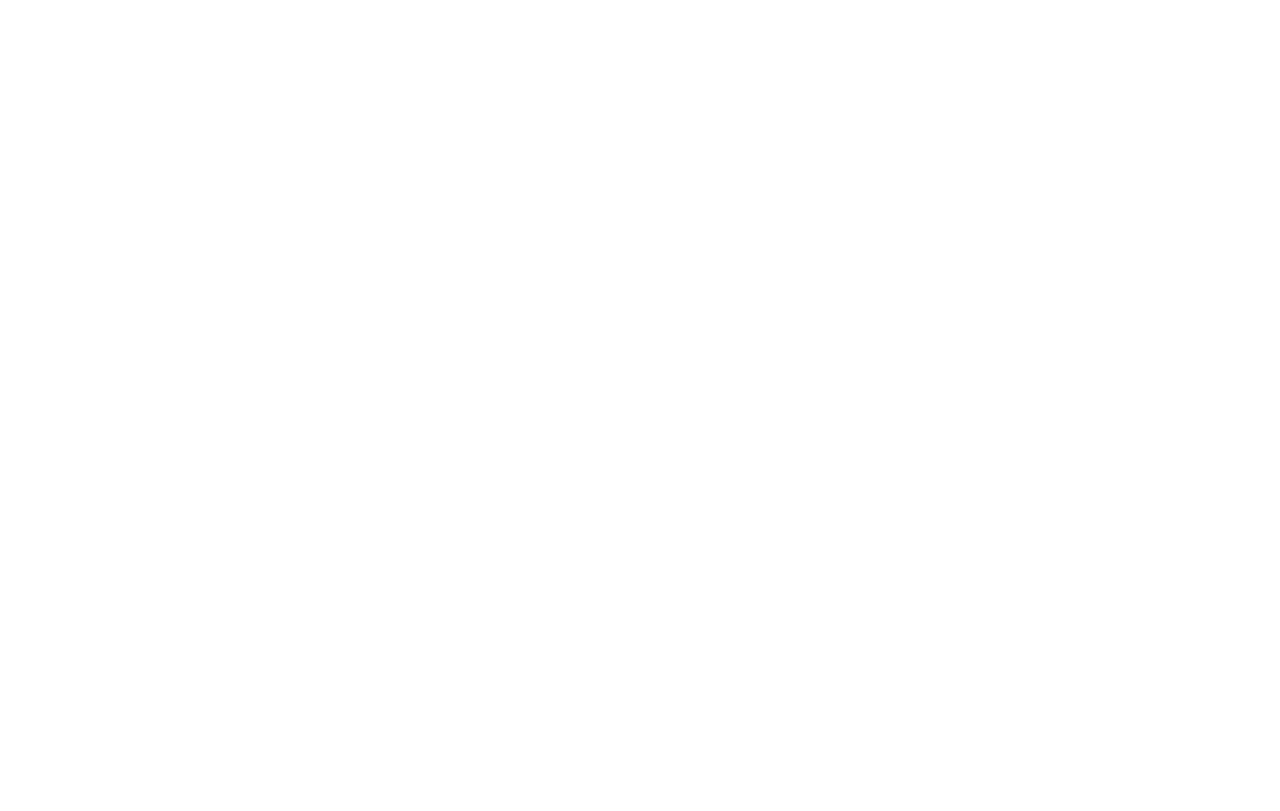
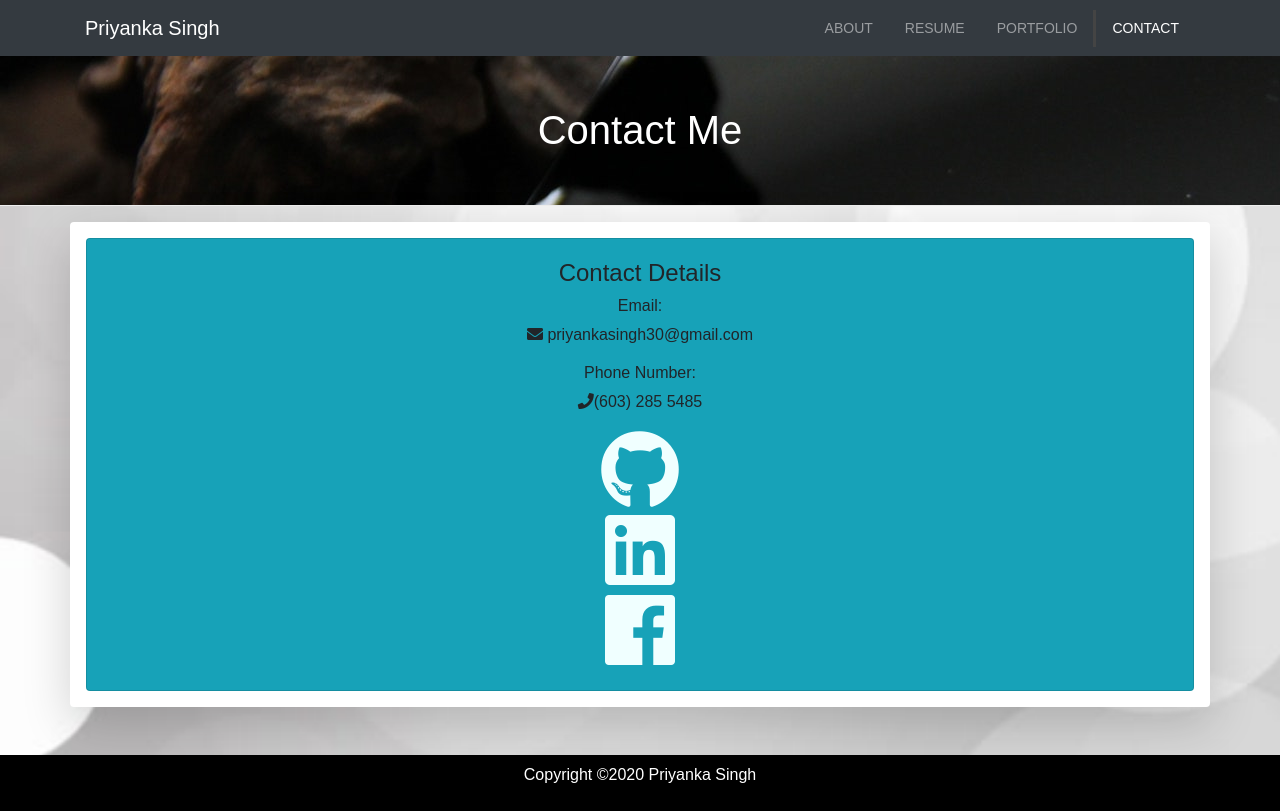
Before and after one commit to singhpri30/New-Portfolio, a plain HTML site: page contact.html in a window 1280 px wide. Drawn offline with nearby package versions, Linux system fonts and the light colour scheme.

Commit message:
updated contact page

```diff
--- a/assets/css/style.css
+++ b/assets/css/style.css
@@ -55,7 +55,12 @@ body {
   font-style: italic;
 }
 
-
+.contact-link{
+  color: azure;
+}
+.contact-link:hover{
+  color: rgb(9, 12, 12);
+}
 
 
 
@@ -75,31 +80,3 @@ body {
 @media screen and (max-width: 640px) {
 
 }
-
-
-
-
-
-
-
-#faq .card {
-  border: #444;
-}
-
-#faq a {
-  color: #fff;
-  text-decoration: none;
-}
-
-#faq .card-body,
-#faq .card-header {
-  background: #333;
-}
-
-
-.contact-link{
-  color: azure;
-}
-.contact-link:hover{
-  color: rgb(9, 12, 12);
-}
--- a/contact.html
+++ b/contact.html
@@ -0,0 +1,122 @@
+<!DOCTYPE html>
+<html lang="en">
+
+<head>
+    <meta charset="UTF-8">
+    <meta name="viewport" content="width=device-width, initial-scale=1.0">
+    <meta http-equiv="X-UA-Compatible" content="ie=edge">
+    <link rel="stylesheet" href="https://use.fontawesome.com/releases/v5.0.13/css/all.css"
+        integrity="sha384-DNOHZ68U8hZfKXOrtjWvjxusGo9WQnrNx2sqG0tfsghAvtVlRW3tvkXWZh58N9jp" crossorigin="anonymous">
+    <link rel="stylesheet" href="https://stackpath.bootstrapcdn.com/bootstrap/4.1.1/css/bootstrap.min.css"
+        integrity="sha384-WskhaSGFgHYWDcbwN70/dfYBj47jz9qbsMId/iRN3ewGhXQFZCSftd1LZCfmhktB" crossorigin="anonymous">
+    <link rel="stylesheet" href="https://cdnjs.cloudflare.com/ajax/libs/slick-carousel/1.9.0/slick.css" />
+    <link rel="stylesheet" href="https://cdnjs.cloudflare.com/ajax/libs/slick-carousel/1.9.0/slick-theme.css" />
+    <link rel="stylesheet" href="assets/css/style.css">
+    <title>Portfolio</title>
+</head>
+
+<body>
+    <nav class="navbar navbar-expand-sm navbar-dark bg-dark">
+        <div class="container">
+            <a href="index.html" class="navbar-brand">Priyanka Singh</a>
+            <button class="navbar-toggler" data-toggle="collapse" data-target="#navbarCollapse">
+                <span class="navbar-toggler-icon"></span>
+            </button>
+            <div class="collapse navbar-collapse" id="navbarCollapse">
+                <ul class="navbar-nav ml-auto">
+                    <li class="nav-item">
+                        <a href="index.html" class="nav-link">About</a>
+                    </li>
+                    <li class="nav-item">
+                        <a href="resume.html" class="nav-link">Resume</a>
+                    </li>
+                    <li class="nav-item ">
+                        <a href="portfolio.html" class="nav-link">Portfolio</a>
+                    </li>
+                    <li class="nav-item active">
+                        <a href="contact.html" class="nav-link">Contact</a>
+                    </li>
+                </ul>
+            </div>
+        </div>
+    </nav>
+
+    <!--HEADER -->
+    <header id="page-header">
+        <div class="container">
+            <div class="row">
+                <div class="col-md-6 m-auto text-center">
+                    <h1>Contact Me</h1>
+                </div>
+            </div>
+        </div>
+    </header>
+
+    <!-- CONTACT SECTION -->
+    <div class="container shadow-lg p-3 mb-5 bg-white rounded my-3">
+        <div class="row">
+            <div class="col-md-12">
+                <div class="card bg-info">
+                    <div class="card-body">
+                        <h4 class="text-center">Contact Details</h4>
+                        <div class="text-center">
+                            <h6>Email:</h6>
+                            <p><i class="fas fa-envelope"></i> priyankasingh30@gmail.com </p>
+                        </div>
+                        <div class="text-center">
+                            <h6>Phone Number:</h6>
+                            <p><i class="fas fa-phone"></i>(603) 285 5485</p>
+                        </div>
+                        <div class="text-center">
+                            <div>
+                                <a href="https://github.com/singhpri30" class="contact-link" target="_blank">
+                                    <i class="fab fa-5x fa-github"></i>
+                                </a>
+                            </div>
+                            <div>
+                                <a href="https://www.linkedin.com/in/priyanka-singh-94014719/" class="contact-link"
+                                    target="_blank">
+                                    <i class="fab fa-5x fa-linkedin"></i>
+                                </a>
+                            </div>
+                            <div>
+                                <a href="https://www.facebook.com/priyanka.singh.96343" class="contact-link"
+                                    target="_blank">
+                                    <i class="fab fa-5x fa-facebook"></i>
+                                </a>
+                            </div>
+                        </div>
+                    </div>
+                </div>
+            </div>
+        </div>
+    </div>
+
+
+
+
+    <!-- FOOTER -->
+    <footer id="main-footer" class="text-center p-2">
+        <div class="container">
+            <div class="row">
+                <div class="col">
+                    <p>Copyright &copy;2020 Priyanka Singh</p>
+                </div>
+            </div>
+        </div>
+    </footer>
+
+
+    <script src="http://code.jquery.com/jquery-3.3.1.min.js"
+        integrity="sha256-FgpCb/KJQlLNfOu91ta32o/NMZxltwRo8QtmkMRdAu8=" crossorigin="anonymous"></script>
+    <script src="https://cdnjs.cloudflare.com/ajax/libs/popper.js/1.14.3/umd/popper.min.js"
+        integrity="sha384-ZMP7rVo3mIykV+2+9J3UJ46jBk0WLaUAdn689aCwoqbBJiSnjAK/l8WvCWPIPm49"
+        crossorigin="anonymous"></script>
+    <script src="https://stackpath.bootstrapcdn.com/bootstrap/4.1.1/js/bootstrap.min.js"
+        integrity="sha384-smHYKdLADwkXOn1EmN1qk/HfnUcbVRZyYmZ4qpPea6sjB/pTJ0euyQp0Mk8ck+5T"
+        crossorigin="anonymous"></script>
+    <script src="https://cdnjs.cloudflare.com/ajax/libs/slick-carousel/1.9.0/slick.js"></script>
+
+</body>
+
+</html>
```
